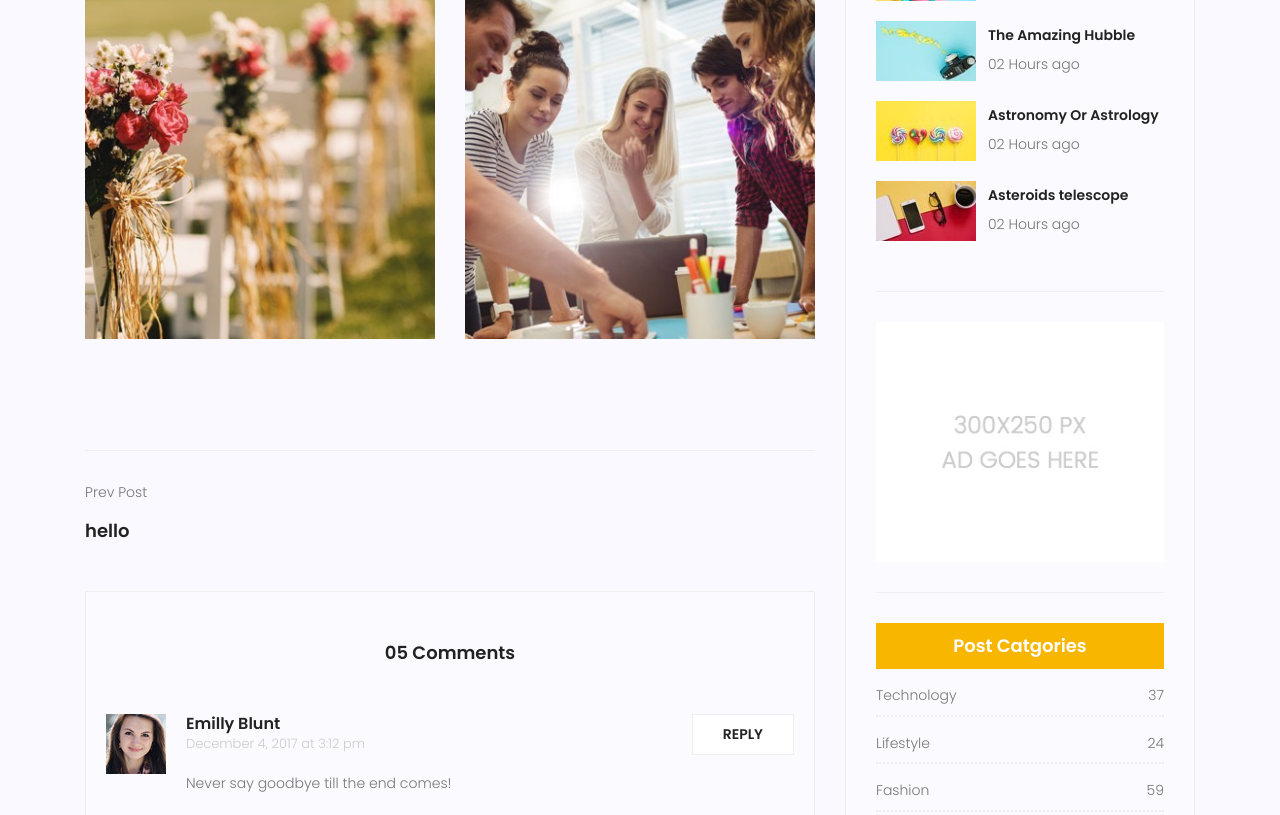
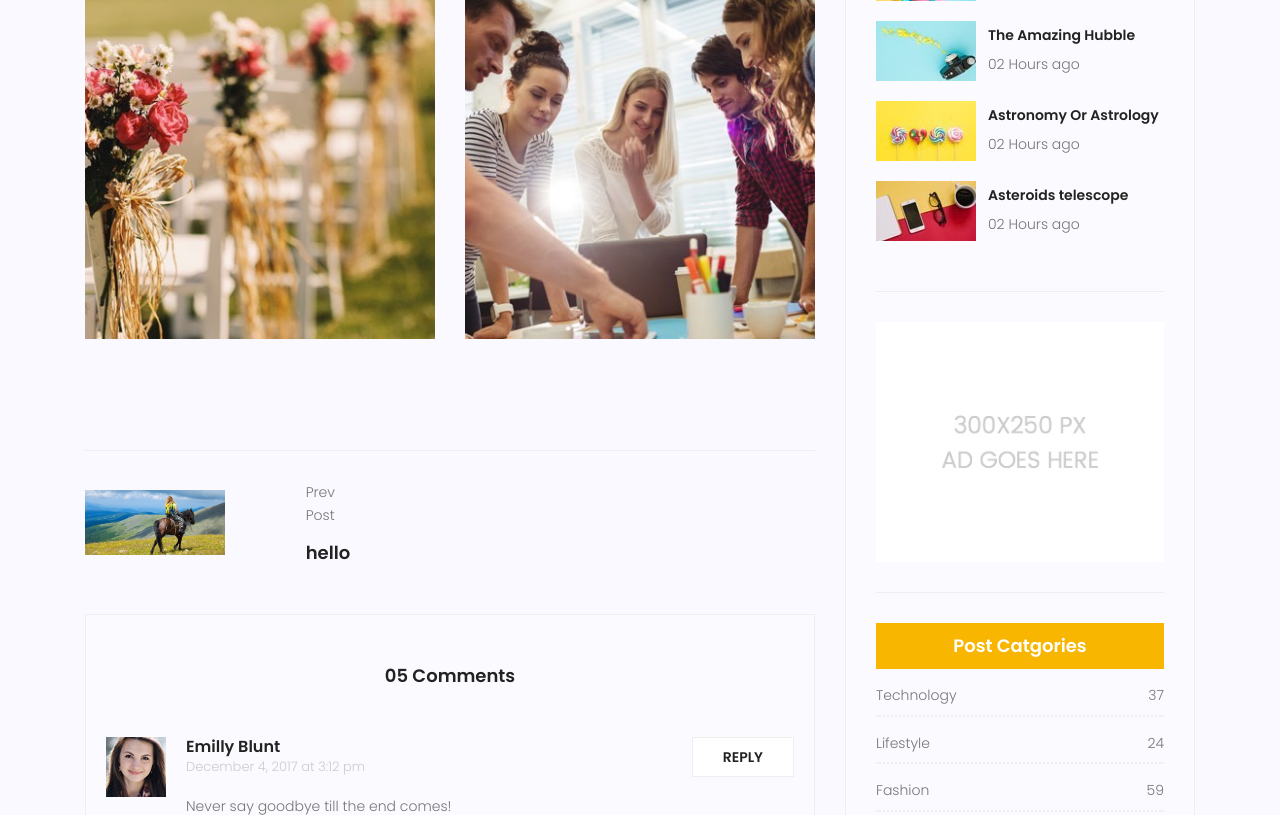
Before and after one commit to c0mmos/django_project, a Django app: page /blog/5 in a window 1280 px wide. Shown: the part 1181-1996 px from the top of the page. Run offline with Django 5.2, Linux system fonts and the light colour scheme; data comes from the database, SQL or seed files in the repository; both versions use the stored data as it was after the commit; some libraries are stand-ins or nearby versions.

Commit message:
fixed for third time

```diff
--- a/templates/blog/blog-single.html
+++ b/templates/blog/blog-single.html
@@ -68,6 +68,11 @@
 							<div class="navigation-area">
 								<div class="row">
 									<div class="col-lg-6 col-md-6 col-12 nav-left flex-row d-flex justify-content-start align-items-center">
+										<div class="thumb" style="background: transparent;">
+											{% if previous_post %}
+											<a href="{% url 'blog:single' pid=previous_post.id %}"><img class="img-fluid" src="{{previous_post.image.url}}" alt="" width="70%" height="70%"a>
+											{% endif %}
+										</div>
 										<div class="arrow">
 											{% if previous_post %}
 											<a href="{% url 'blog:single' pid=previous_post.id %}"><span class="lnr text-white lnr-arrow-left"></span></a>
@@ -75,7 +80,7 @@
 										</div>
 										<div class="detials">
 											{% if previous_post %}
-												<p>Prev Post</p>
+												<p style="margin-right: 100px;">Prev Post</p>
 												<a href="{% url 'blog:single' pid=previous_post.id %}"><h4>{{previous_post.title}}</h4></a>
 											{% endif %}
 										</div>
@@ -83,13 +88,18 @@
 									<div class="col-lg-6 col-md-6 col-12 nav-right flex-row d-flex justify-content-end align-items-center">
 										<div class="detials">
 											{% if next_post %}
-												<p>Next Post</p>
+												<p style="margin-left: 100px;">Next Post</p>
 												<a href="{% url 'blog:single' pid=next_post.id %}"><h4>{{next_post.title}}</h4></a>
 											{% endif %}
 										</div>
 										<div class="arrow">
 											{% if next_post %}
 											<a href="{% url 'blog:single' pid=next_post.id %}"><span class="lnr text-white lnr-arrow-right"></span></a>
+											{% endif %}
+										</div>
+										<div class="thumb" style="background: transparent;">
+											{% if next_post %}
+											<a href="{% url 'blog:single' pid=next_post.id %}"><img class="img-fluid" src="{{next_post.image.url}}" alt="" width="70%" height="70%" ></a>
 											{% endif %}
 										</div>
 									</div>
```
Also changed, not shown: db.sqlite3.
